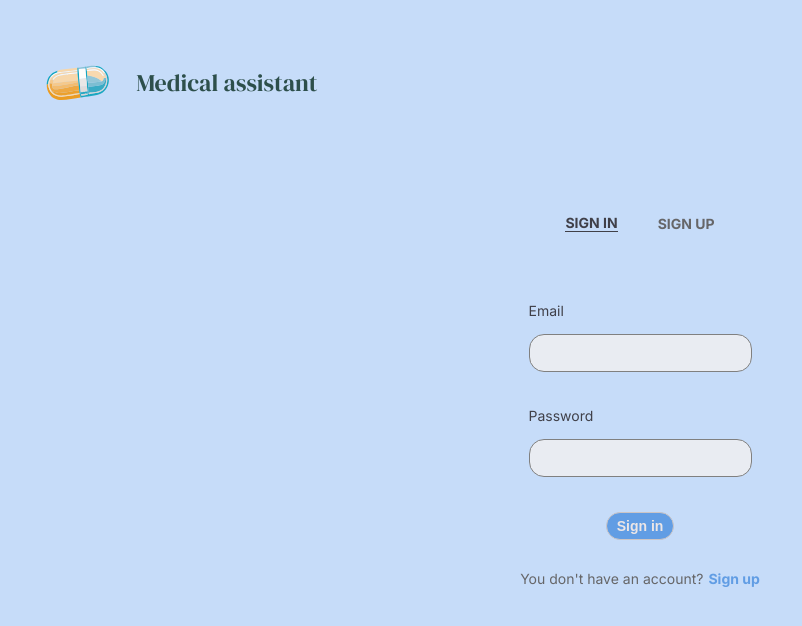
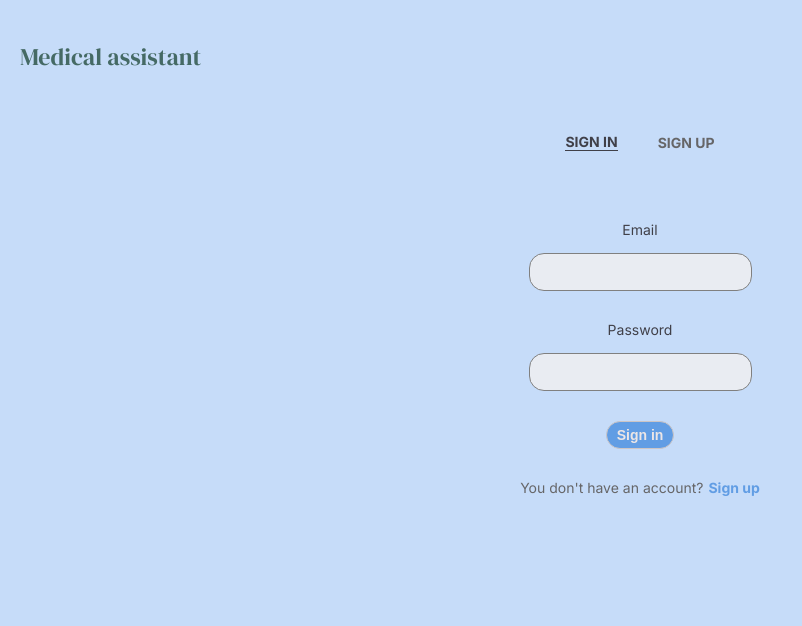
Before and after one commit to NNikiforuk/medical-assistant, a Next.js app: page / in a window 1280 px wide. Shown: the top 626 px of the page, without its empty margins (0-802 px from the left). Built offline with nearby package versions, Linux system fonts and the light colour scheme.

Commit message:
Small styling fixes on landing page

```diff
--- a/components/common/Button/button.scss
+++ b/components/common/Button/button.scss
@@ -50,7 +50,8 @@
 
 @media only screen and (min-width: 768px) {
 	.button {
-		font-size: $font-size-xs;
+		font-size: $font-size-s;
+		padding: 10px 20px;
 	}
 }
 
--- a/components/common/Input/input.scss
+++ b/components/common/Input/input.scss
@@ -2,6 +2,7 @@
 
 .input__wrapper {
 	color: $text-color;
+	text-align: center;
 
 	.input {
 		padding: 10px 20px;
@@ -33,6 +34,8 @@
 
 @media only screen and (min-width: 768px) {
 	.input__wrapper {
+		margin-bottom: 20px;
+
 		.input,
 		.input--error,
 		.label {
@@ -76,6 +79,7 @@
 		.label,
 		.input__message {
 			font-size: $font-size-xs;
+			margin-bottom: 0;
 		}
 
 		.input {
--- a/components/common/Logo/Logo.tsx
+++ b/components/common/Logo/Logo.tsx
@@ -1,19 +1,12 @@
-import Image from "next/image";
 import "./logo.scss";
-import logo from "../../../public/logo.svg";
 import { DM_Serif_Display } from "next/font/google";
 
 const DMSerifDisplay = DM_Serif_Display({ weight: "400", subsets: ["latin"] });
 
 const Logo = () => {
 	return (
-		<section className="logo">
-			<div className={`${DMSerifDisplay.className} logo__header`}>
-				Medical assistant
-			</div>
-			<div className="logo__img">
-				<Image src={logo} alt="App logo - a pill" priority={true} />
-			</div>
+		<section className={`logo ${DMSerifDisplay.className}`}>
+			Medical assistant
 		</section>
 	);
 };
--- a/components/common/Logo/logo.scss
+++ b/components/common/Logo/logo.scss
@@ -3,28 +3,15 @@
 .logo {
 	font-weight: bold;
 	display: flex;
-	flex-direction: row-reverse;
-	justify-content: space-between;
 	align-items: center;
 	margin: 30px 0;
-
-	&__header {
-		color: $text-green-dark;
-	}
-	&__img {
-		display: none;
-	}
+	color: $text-green-dark;
 }
 
 @media only screen and (min-width: 768px) {
 	.logo {
 		margin: 100px 0;
 		font-size: $font-size-s;
-		flex-direction: column-reverse;
-
-		&__img {
-			display: flex;
-		}
 	}
 }
 
--- a/components/forms/LoginRegistrationForm/loginRegistrationForm.scss
+++ b/components/forms/LoginRegistrationForm/loginRegistrationForm.scss
@@ -9,9 +9,9 @@
 	gap: 10px;
 }
 
-@media only screen and (min-width: 1024px) {
+@media only screen and (min-width: 768px) {
 	.home__form {
-		margin-top: 100px;
+		margin-top: 50px;
 	}
 }
 
--- a/components/header/header.scss
+++ b/components/header/header.scss
@@ -22,6 +22,7 @@
 @media only screen and (min-width: 768px) {
 	.home__header {
 		font-size: $font-size-s;
+		margin-top: 0;
 	}
 }
 
--- a/styles/variables.scss
+++ b/styles/variables.scss
@@ -10,7 +10,7 @@ $text-gray-color: #666668;
 $text-blue-color: #619de4;
 $text-blue-color-light: #c6dcf9;
 $text-blue-color-dark: #4279c0;
-$text-green-dark: rgb(45, 79, 75);
+$text-green-dark: rgb(69, 106, 101);
 $shadow-color: #ccc5c5;
 $green-color: #4ba55d;;
 $gray-color: #ccc5c5;
```
Also changed, not shown: public/logo.svg (deleted).
